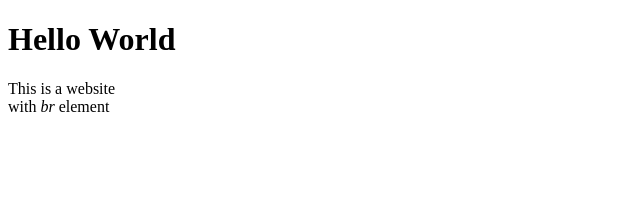
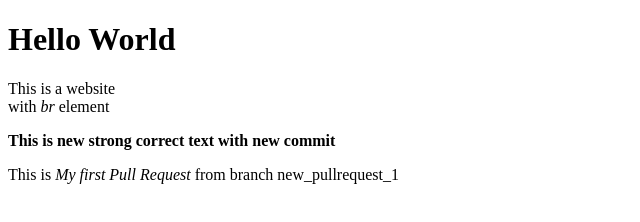
Before and after one commit to GitHubNazar/LAB_1.1, a plain HTML site: page index.html in a window 1280 px wide. Shown: the whole page, without its empty margins (0-640 px from the left). Drawn offline with Linux system fonts and the light colour scheme.

Commit message:
My first Pull Request from branch new_pullrequest_1

```diff
--- a/index.html
+++ b/index.html
@@ -1,11 +1,16 @@
 <!DOCTYPE html>
 <html lang="en">
+
 <head>
-<meta charset="utf-8">
-<title>Hello World</title>
+  <meta charset="utf-8">
+  <title>Hello World</title>
 </head>
+
 <body>
-<h1>Hello World</h1>
-<p>This is a website<br>with <em>br</em> element</p>
+  <h1>Hello World</h1>
+  <p>This is a website<br>with <em>br</em> element</p>
+  <p><strong>This is new strong correct text with new commit</strong></p>
+  <p>This is <em>My first Pull Request</em> from branch new_pullrequest_1</p>
 </body>
+
 </html>
```
